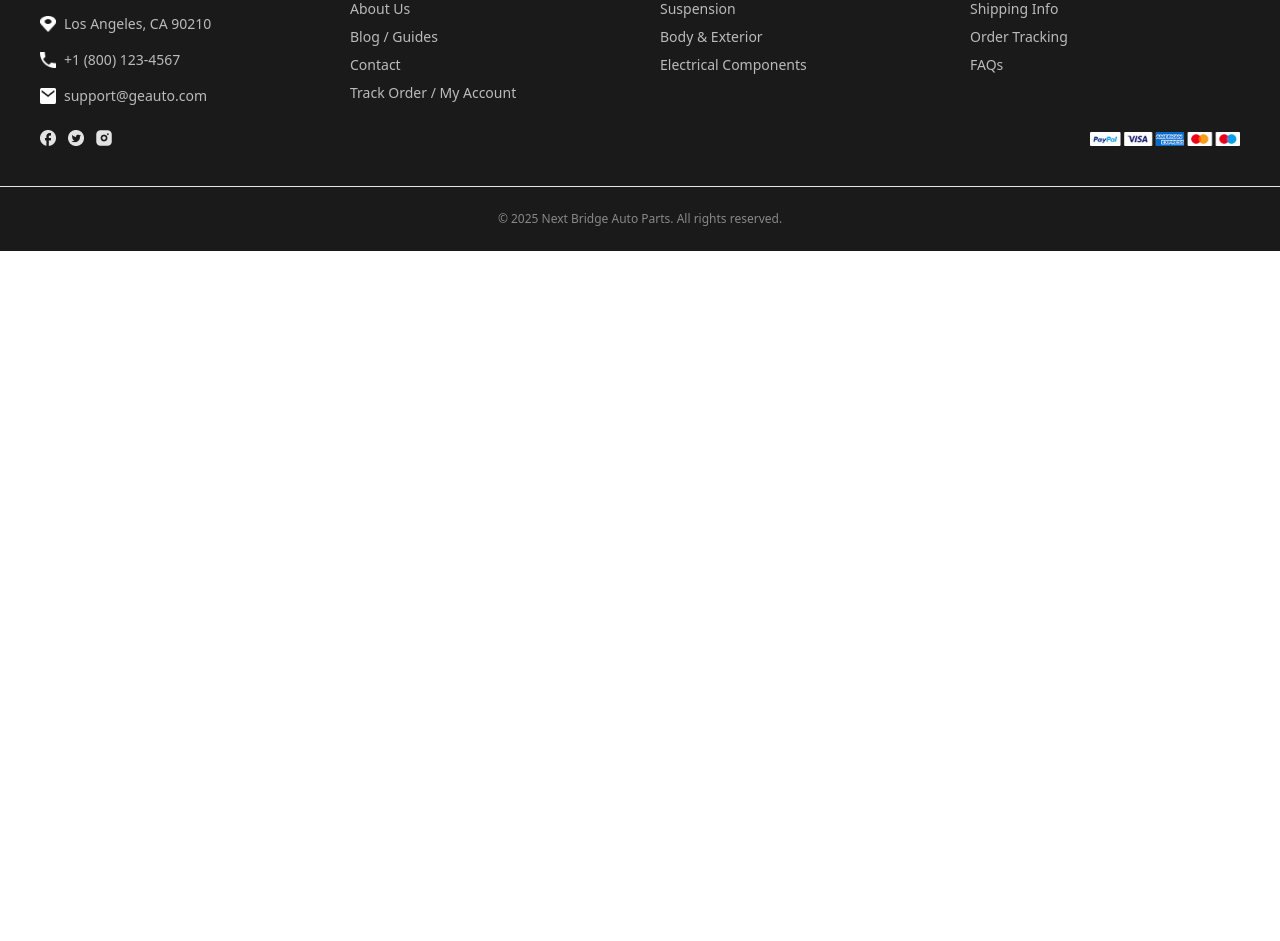
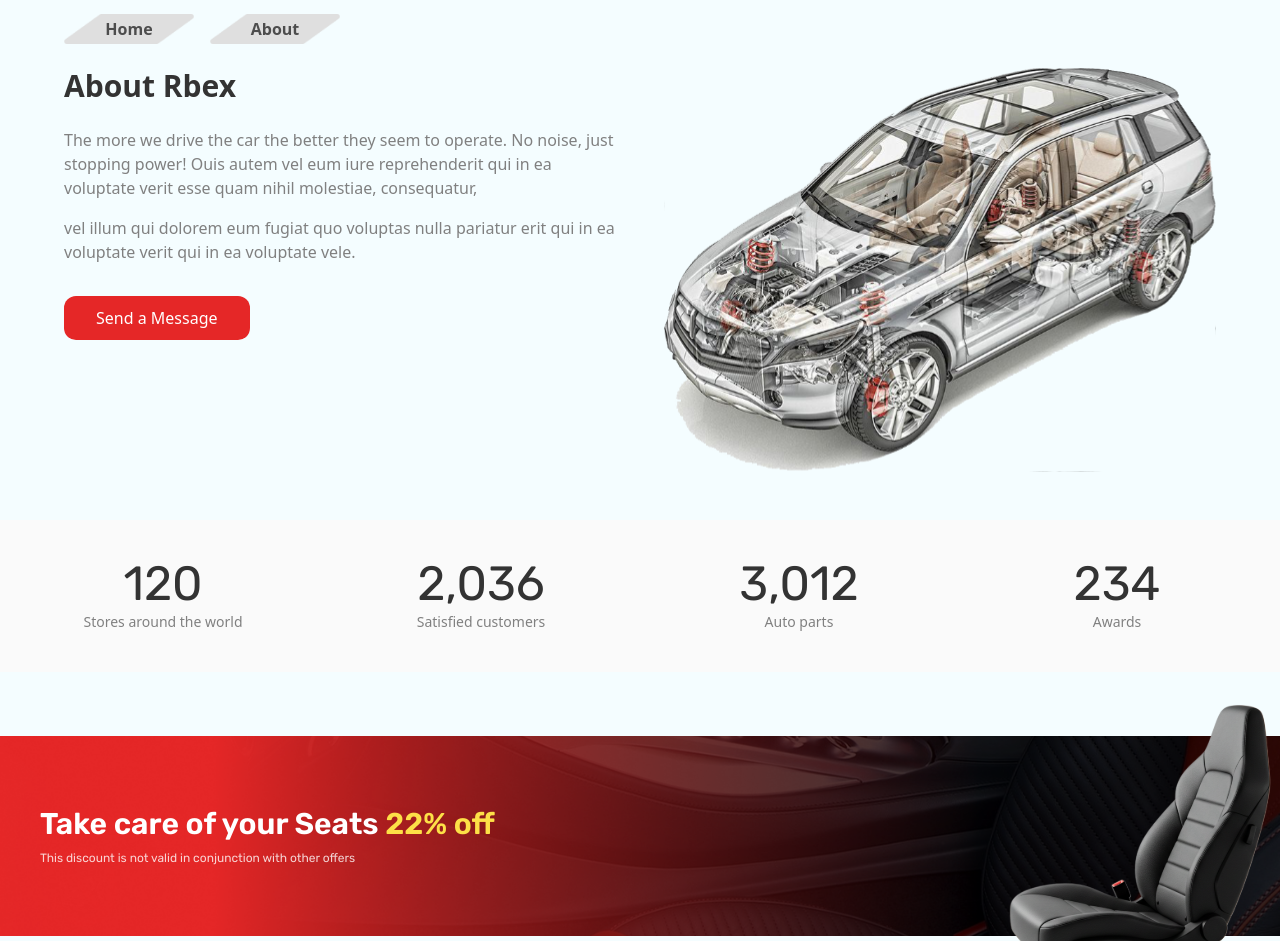
Before and after one commit to Next-Bridge-System/rbex-frontend-design, a React (Vite) app: page /about in a window 1280 px wide. Shown: the part 171-1112 px from the top of the page. Before the commit the page ends 800 px from the top, so only its background shows below. Built offline with nearby package versions, Linux system fonts and the light colour scheme.

Commit message:
AboutUs section Done

```diff
--- a/index.html
+++ b/index.html
@@ -4,6 +4,7 @@
     <meta charset="UTF-8" />
     <link rel="icon" type="image/svg+xml" href="/vite.svg" />
     <link href="https://fonts.googleapis.com/css2?family=Roboto&display=swap" rel="stylesheet" />
+    <link href="https://fonts.googleapis.com/css2?family=Rubik:ital,wght@0,300..900;1,300..900&display=swap" rel="stylesheet">
 
     <meta name="viewport" content="width=device-width, initial-scale=1.0" />
     <title>RBEX</title>
--- a/src/components/Footer.jsx
+++ b/src/components/Footer.jsx
@@ -35,12 +35,14 @@ const Footer = () => {
           {/* Navigation Links */}
           <div className="flex flex-col gap-2 ">
             <p className="text-sm text-[#BBBBBB] cursor-pointer"
-          onClick={() => navigate('/')}
+             onClick={() => navigate('/')}
             >
             Home
             </p>
             <p className="text-sm text-[#BBBBBB] cursor-pointer">Shop / Products</p>
-            <p className="text-sm text-[#BBBBBB] cursor-pointer">About Us</p>
+            <p className="text-sm text-[#BBBBBB] cursor-pointer"
+            onClick={() => navigate('/about')}
+            >About Us</p>
             <p className="text-sm text-[#BBBBBB] cursor-pointer">Blog / Guides</p>
             <p className="text-sm text-[#BBBBBB] cursor-pointer">Contact</p>
             <p className="text-sm text-[#BBBBBB] cursor-pointer">Track Order / My Account</p>
--- a/src/pages/AboutUs.jsx
+++ b/src/pages/AboutUs.jsx
@@ -1,10 +1,16 @@
 import React from 'react'
 import Navbar from '../components/Navbar'
 import Footer from '../components/Footer'
+import HeroAbout from '../sections/aboutUs/HeroAbout'
+import Achievements from '../sections/aboutUs/Achievements'
+import SeatBanner from '../sections/aboutUs/SeatBanner'
 const AboutUs = () => {
   return (
-     <div>
+     <div className="overflow-x-hidden bg-[#F4FDFF]">
         <Navbar/>
+        <HeroAbout/>
+        <Achievements/>
+        <SeatBanner/>
         <Footer/>
      </div>
   )
--- /dev/null
+++ b/src/sections/aboutUs/Achievements.jsx
@@ -0,0 +1,28 @@
+import React from 'react'
+
+const features = [
+  { title: '120', desc: 'Stores around the world' },
+  { title: '2,036', desc: 'Satisfied customers' },
+  { title: '3,012', desc: 'Auto parts' },
+  { title: '234', desc: 'Awards' },
+];
+
+const Achievements = () => {
+  return (
+    <section className="bg-feature py-10 px-4 mb-16">
+      <div className="max-w-7xl mx-auto grid grid-cols-2 sm:grid-cols-4 md:grid-cols-4 gap-6">
+        {features.map((item, index) => (
+          <div
+            key={index}
+            className="flex flex-col items-center text-center"
+          >
+            <h3 className="text-[#333333] text-4xl sm:text-5xl font-rubik mb-1">{item.title}</h3>
+            <p className="text-sm text-[#808080]">{item.desc}</p>
+          </div>
+        ))}
+      </div>
+    </section>
+  )
+}
+
+export default Achievements
--- a/src/sections/aboutUs/HeroAbout.jsx
+++ b/src/sections/aboutUs/HeroAbout.jsx
@@ -1,9 +1,68 @@
-import React from 'react'
+import AboutCar from '../../assets/aboutCar.svg';
 
 const HeroAbout = () => {
   return (
-    <div>HeroAbout</div>
+    <section className="bg-[#F4FDFF] pt-6 pb-12 px-4 sm:px-6 lg:px-16">
+  <div className="max-w-7xl mx-auto flex flex-col items-start">
+
+    {/* Heading */}
+    <h1 className="text-[26px] sm:text-[32px] md:text-[36px] lg:text-[40px] font-bold text-[#233D7B] leading-snug tracking-tight font-lato mb-4 sm:mb-8">
+      About Us
+    </h1>
+
+    {/* Breadcrumb Links */}
+    <div className="flex flex-wrap gap-3 sm:gap-4 mb-6">
+      {['Home', 'About'].map((label, idx) => (
+        <div key={idx} className="relative w-[120px] sm:w-[130px] h-[30px] rounded-[3px]">
+          <img
+            src="src/assets/Skewed Rectangle.png"
+            alt={`${label} Background`}
+            className="absolute inset-0 w-full h-full object-cover z-0"
+          />
+          <span className="absolute inset-0 flex items-center justify-center text-[#4D4D4D] text-sm sm:text-base font-semibold z-10">
+            {label}
+          </span>
+        </div>
+      ))}
+    </div>
+
+    {/* Hero Content Section */}
+    <div className="w-full flex flex-col lg:flex-row items-stretch gap-6 sm:gap-10 lg:gap-12">
+
+      {/* Left Content */}
+      <div className="w-full lg:w-1/2">
+        <h2 className="text-2xl sm:text-3xl font-semibold text-[#333333] mb-4 sm:mb-6">
+          About Rbex
+        </h2>
+        <div className="text-[#808080] text-sm sm:text-base space-y-4">
+          <p>
+            The more we drive the car the better they seem to operate. No noise, just stopping power! Ouis autem vel eum iure reprehenderit qui in ea voluptate verit esse quam nihil molestiae, consequatur,
+          </p>
+          <p>
+            vel illum qui dolorem eum fugiat quo voluptas nulla pariatur erit qui in ea voluptate verit qui in ea voluptate vele.
+          </p>
+        </div>
+        <button
+          type="button"
+          className="bg-[#E52727] mt-6 sm:mt-8 text-white py-2.5 px-6 sm:px-8 rounded-xl text-sm sm:text-base hover:bg-red-600 transition"
+        >
+          Send a Message
+        </button>
+      </div>
+
+      {/* Right Content - Image */}
+      <div className="w-full lg:w-1/2 flex items-center justify-center">
+        <img
+          src={AboutCar}
+          alt="About Rebex"
+          className="w-full h-auto object-cover rounded-lg"
+        />
+      </div>
+    </div>
+  </div>
+</section>
+
   )
 }
 
-export default HeroAbout
+export default HeroAbout;
--- /dev/null
+++ b/src/sections/aboutUs/SeatBanner.jsx
@@ -0,0 +1,46 @@
+import React from 'react';
+
+const SeatBanner = () => {
+  return (
+    <div className="relative w-full h-[100px] sm:h-[150px] md:h-[180px] lg:h-[200px] mb-20 mt-10 overflow-visible">
+      {/* Background Image */}
+      <img
+        src="src/assets/section.png"
+        alt="Background"
+        className="absolute w-full h-full object-cover z-0"
+      />
+
+      {/* Gradient Overlay */}
+      <img
+        src="src/assets/gradient.png"
+        alt="Gradient Overlay"
+        className="absolute w-full h-full object-cover z-10"
+      />
+
+      {/* Text Content */}
+      <div className="absolute inset-0 z-20 flex items-center text-white px-4 sm:px-10">
+  <div className="w-full max-w-[200px] xs:max-w-[220px] sm:max-w-[300px] md:max-w-[400px] lg:max-w-[500px] xl:max-w-[580px]">
+    <h2 className="text-xs xs:text-sm sm:text-base md:text-xl lg:text-2xl xl:text-3xl font-rubik font-semibold mb-1 sm:mb-2">
+      Take care of your Seats <span className="text-yellow-300">22% off</span>
+    </h2>
+    <p className="text-[6px] font-rubik xs:text-xs sm:text-xs opacity-80">
+      This discount is not valid in conjunction with other offers
+    </p>
+  </div>
+</div>
+
+      {/* Seat Image - Overlapping top and bottom */}
+      <img
+        src="src/assets/aboutSeat.svg"
+        alt="Seat"
+        className="absolute right-0 h-[140px] sm:h-[220px] md:h-[260px] lg:h-[300px] z-20 object-contain"
+        style={{
+          top: '50%',
+          transform: 'translateY(-50%)'
+        }}
+      />
+    </div>
+  );
+};
+
+export default SeatBanner;
--- a/tailwind.config.js
+++ b/tailwind.config.js
@@ -11,6 +11,7 @@ module.exports = {
       },
       fontFamily: {
         roboto: ['Roboto', 'sans-serif'],
+         rubik: ['Rubik', 'sans-serif'],
       },
     },
   },
```
Also changed, not shown: src/assets/aboutCar.svg (added), src/assets/aboutSeat.svg (added).
